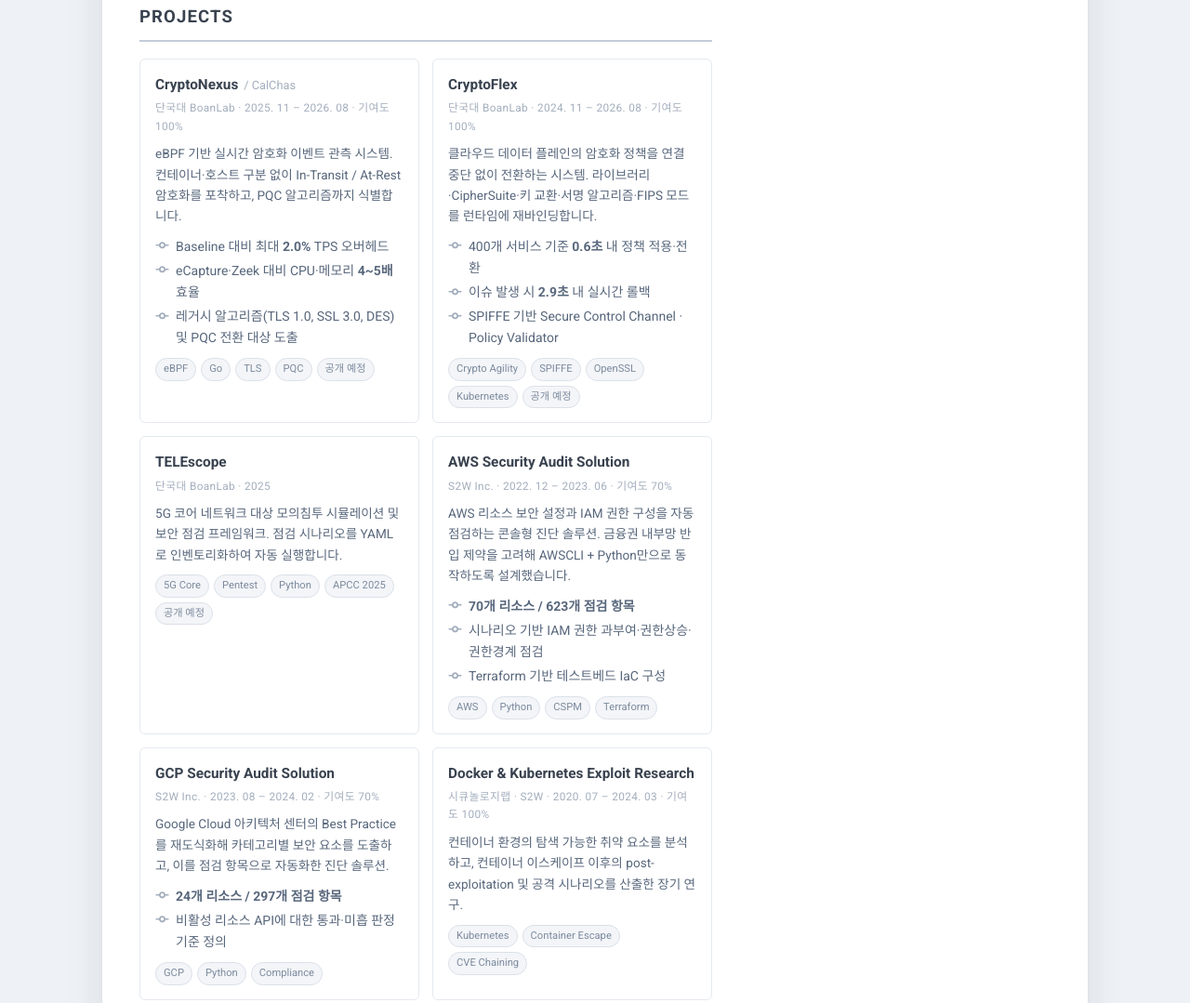
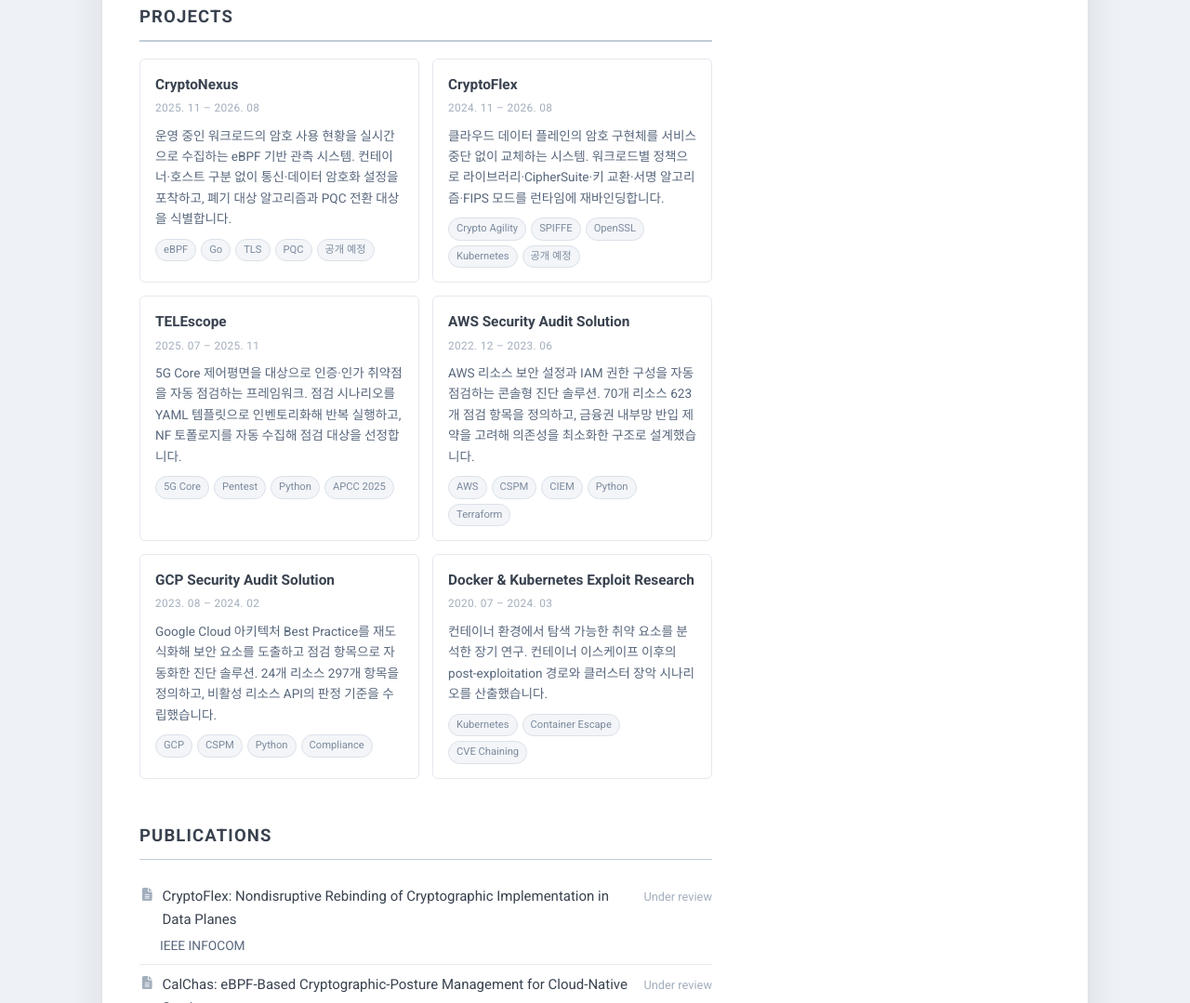
Before and after one commit to heizelnet/heizelnet.github.io, a plain HTML site: page index.html in a window 1280 px wide. Shown: the part 4023-5102 px from the top of the page at 93% size. Drawn offline with Linux system fonts and the light colour scheme.

Commit message:
refactor: Projects 카드 포맷 통일 및 접힘 블록 삭제
카드마다 부제목 형식과 설명 분량이 제각각이라 정렬되지 않던 문제를 정리한다.

- 부제목: 소속·기여도 표기 제거, 기간만 표기 (TELEscope 기간 보완)
- 설명: 불릿(0~3개 편차) 제거하고 2문장 문단으로 통일
- 논문 평가 수치 4줄 제거 (오버헤드·전환 시간 등)
- 접힘 블록(Stratos·Windows Research·Comicmap·스미싱가드) 삭제
- Stratos는 S2W 경력의 ASM·CTI 항목으로 이관

```diff
--- a/index.html
+++ b/index.html
@@ -284,81 +284,43 @@
       <section class="sec" id="projects">
         <h2>Projects</h2>
         <div class="cards">
-
           <div class="card">
-            <h4>CryptoNexus <small style="font-weight:400;color:var(--meta)">/ CalChas</small></h4>
-            <div class="cmeta">단국대 BoanLab · 2025. 11 – 2026. 08 · 기여도 100%</div>
-            <p>eBPF 기반 실시간 암호화 이벤트 관측 시스템. 컨테이너·호스트 구분 없이 In-Transit / At-Rest 암호화를 포착하고, PQC 알고리즘까지 식별합니다.</p>
-            <ul class="bl2" style="margin:0 0 10px">
-              <li><svg class="ic bi"><use href="#i-commit"/></svg>Baseline 대비 최대 <b>2.0%</b> TPS 오버헤드</li>
-              <li><svg class="ic bi"><use href="#i-commit"/></svg>eCapture·Zeek 대비 CPU·메모리 <b>4~5배</b> 효율</li>
-              <li><svg class="ic bi"><use href="#i-commit"/></svg>레거시 알고리즘(TLS 1.0, SSL 3.0, DES) 및 PQC 전환 대상 도출</li>
-            </ul>
+            <h4>CryptoNexus</h4>
+            <div class="cmeta">2025. 11 – 2026. 08</div>
+            <p>운영 중인 워크로드의 암호 사용 현황을 실시간으로 수집하는 eBPF 기반 관측 시스템. 컨테이너·호스트 구분 없이 통신·데이터 암호화 설정을 포착하고, 폐기 대상 알고리즘과 PQC 전환 대상을 식별합니다.</p>
             <div class="tags"><span class="tag">eBPF</span><span class="tag">Go</span><span class="tag">TLS</span><span class="tag">PQC</span><span class="tag">공개 예정</span></div>
           </div>
-
           <div class="card">
             <h4>CryptoFlex</h4>
-            <div class="cmeta">단국대 BoanLab · 2024. 11 – 2026. 08 · 기여도 100%</div>
-            <p>클라우드 데이터 플레인의 암호화 정책을 연결 중단 없이 전환하는 시스템. 라이브러리·CipherSuite·키 교환·서명 알고리즘·FIPS 모드를 런타임에 재바인딩합니다.</p>
-            <ul class="bl2" style="margin:0 0 10px">
-              <li><svg class="ic bi"><use href="#i-commit"/></svg>400개 서비스 기준 <b>0.6초</b> 내 정책 적용·전환</li>
-              <li><svg class="ic bi"><use href="#i-commit"/></svg>이슈 발생 시 <b>2.9초</b> 내 실시간 롤백</li>
-              <li><svg class="ic bi"><use href="#i-commit"/></svg>SPIFFE 기반 Secure Control Channel · Policy Validator</li>
-            </ul>
+            <div class="cmeta">2024. 11 – 2026. 08</div>
+            <p>클라우드 데이터 플레인의 암호 구현체를 서비스 중단 없이 교체하는 시스템. 워크로드별 정책으로 라이브러리·CipherSuite·키 교환·서명 알고리즘·FIPS 모드를 런타임에 재바인딩합니다.</p>
             <div class="tags"><span class="tag">Crypto Agility</span><span class="tag">SPIFFE</span><span class="tag">OpenSSL</span><span class="tag">Kubernetes</span><span class="tag">공개 예정</span></div>
           </div>
-
           <div class="card">
             <h4>TELEscope</h4>
-            <div class="cmeta">단국대 BoanLab · 2025</div>
-            <p>5G 코어 네트워크 대상 모의침투 시뮬레이션 및 보안 점검 프레임워크. 점검 시나리오를 YAML로 인벤토리화하여 자동 실행합니다.</p>
-            <div class="tags"><span class="tag">5G Core</span><span class="tag">Pentest</span><span class="tag">Python</span><span class="tag">APCC 2025</span><span class="tag">공개 예정</span></div>
+            <div class="cmeta">2025. 07 – 2025. 11</div>
+            <p>5G Core 제어평면을 대상으로 인증·인가 취약점을 자동 점검하는 프레임워크. 점검 시나리오를 YAML 템플릿으로 인벤토리화해 반복 실행하고, NF 토폴로지를 자동 수집해 점검 대상을 선정합니다.</p>
+            <div class="tags"><span class="tag">5G Core</span><span class="tag">Pentest</span><span class="tag">Python</span><span class="tag">APCC 2025</span></div>
           </div>
-
           <div class="card">
             <h4>AWS Security Audit Solution</h4>
-            <div class="cmeta">S2W Inc. · 2022. 12 – 2023. 06 · 기여도 70%</div>
-            <p>AWS 리소스 보안 설정과 IAM 권한 구성을 자동 점검하는 콘솔형 진단 솔루션. 금융권 내부망 반입 제약을 고려해 AWSCLI + Python만으로 동작하도록 설계했습니다.</p>
-            <ul class="bl2" style="margin:0 0 10px">
-              <li><svg class="ic bi"><use href="#i-commit"/></svg><b>70개 리소스 / 623개 점검 항목</b></li>
-              <li><svg class="ic bi"><use href="#i-commit"/></svg>시나리오 기반 IAM 권한 과부여·권한상승·권한경계 점검</li>
-              <li><svg class="ic bi"><use href="#i-commit"/></svg>Terraform 기반 테스트베드 IaC 구성</li>
-            </ul>
-            <div class="tags"><span class="tag">AWS</span><span class="tag">Python</span><span class="tag">CSPM</span><span class="tag">Terraform</span></div>
+            <div class="cmeta">2022. 12 – 2023. 06</div>
+            <p>AWS 리소스 보안 설정과 IAM 권한 구성을 자동 점검하는 콘솔형 진단 솔루션. 70개 리소스 623개 점검 항목을 정의하고, 금융권 내부망 반입 제약을 고려해 의존성을 최소화한 구조로 설계했습니다.</p>
+            <div class="tags"><span class="tag">AWS</span><span class="tag">CSPM</span><span class="tag">CIEM</span><span class="tag">Python</span><span class="tag">Terraform</span></div>
           </div>
-
           <div class="card">
             <h4>GCP Security Audit Solution</h4>
-            <div class="cmeta">S2W Inc. · 2023. 08 – 2024. 02 · 기여도 70%</div>
-            <p>Google Cloud 아키텍처 센터의 Best Practice를 재도식화해 카테고리별 보안 요소를 도출하고, 이를 점검 항목으로 자동화한 진단 솔루션.</p>
-            <ul class="bl2" style="margin:0 0 10px">
-              <li><svg class="ic bi"><use href="#i-commit"/></svg><b>24개 리소스 / 297개 점검 항목</b></li>
-              <li><svg class="ic bi"><use href="#i-commit"/></svg>비활성 리소스 API에 대한 통과·미흡 판정 기준 정의</li>
-            </ul>
-            <div class="tags"><span class="tag">GCP</span><span class="tag">Python</span><span class="tag">Compliance</span></div>
+            <div class="cmeta">2023. 08 – 2024. 02</div>
+            <p>Google Cloud 아키텍처 Best Practice를 재도식화해 보안 요소를 도출하고 점검 항목으로 자동화한 진단 솔루션. 24개 리소스 297개 항목을 정의하고, 비활성 리소스 API의 판정 기준을 수립했습니다.</p>
+            <div class="tags"><span class="tag">GCP</span><span class="tag">CSPM</span><span class="tag">Python</span><span class="tag">Compliance</span></div>
           </div>
-
           <div class="card">
-            <h4>Docker &amp; Kubernetes Exploit Research</h4>
-            <div class="cmeta">시큐놀로지랩 · S2W · 2020. 07 – 2024. 03 · 기여도 100%</div>
-            <p>컨테이너 환경의 탐색 가능한 취약 요소를 분석하고, 컨테이너 이스케이프 이후의 post-exploitation 및 공격 시나리오를 산출한 장기 연구.</p>
+            <h4>Docker & Kubernetes Exploit Research</h4>
+            <div class="cmeta">2020. 07 – 2024. 03</div>
+            <p>컨테이너 환경에서 탐색 가능한 취약 요소를 분석한 장기 연구. 컨테이너 이스케이프 이후의 post-exploitation 경로와 클러스터 장악 시나리오를 산출했습니다.</p>
             <div class="tags"><span class="tag">Kubernetes</span><span class="tag">Container Escape</span><span class="tag">CVE Chaining</span></div>
           </div>
-
         </div>
-
-        <details class="more">
-          <summary>초기 프로젝트 4건 더 보기</summary>
-          <div class="entry"><div class="ehead"><span class="txt">Stratos — 클라우드 특화 CTI 솔루션 기획 <small>(S2W, 기여도 70%)</small></span><time>2023. 05 – 2024. 02</time></div>
-            <div class="edesc">클라우드 인프라 내·외부 공격표면 탐색, 보안 감사 모니터링, 민감정보 탐색을 통합한 CTI 솔루션 기획·개발 참여</div></div>
-          <div class="entry"><div class="ehead"><span class="txt">Windows Research <small>(시큐놀로지랩, 기여도 60%)</small></span><time>2020. 02 – 2021. 08</time></div>
-            <div class="edesc">주요 벤더 안티바이러스 탐지 우회 요소 분석 및 Logical Bug 기반 권한상승 연구, 보안 모듈 개발 활용</div></div>
-          <div class="entry"><div class="ehead"><span class="txt">Comicmap <small>(개인 프로젝트)</small> — <a href="https://github.com/heizelnet/comicmap" target="_blank" rel="noopener">GitHub</a></span><time>2019. 12 – 2020. 01</time></div>
-            <div class="edesc">일본 코믹마켓 공식 개발자 등록 후 제작한 행사 가이드 Android 애플리케이션</div></div>
-          <div class="entry"><div class="ehead"><span class="txt">스미싱가드 <small>(교내 프로젝트, 기여도 60%)</small></span><time>2013. 08 – 2013. 10</time></div>
-            <div class="edesc">Android Notification 기능을 활용한 SMS·메신저 스미싱 차단 애플리케이션</div></div>
-        </details>
       </section>
 
       <section class="sec" id="publications">
```
